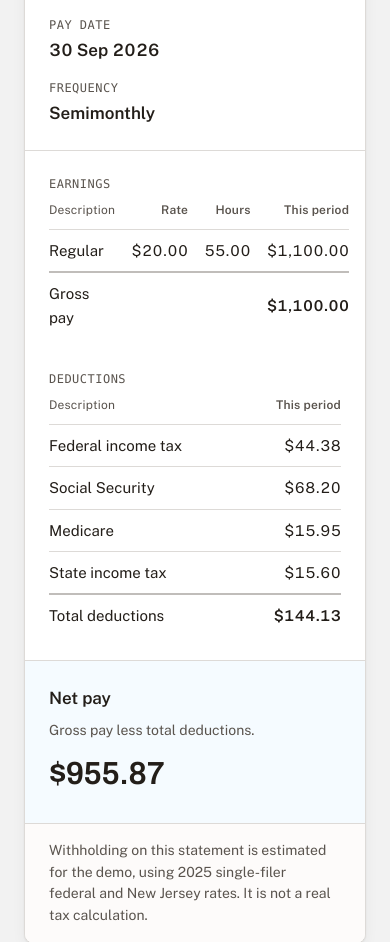
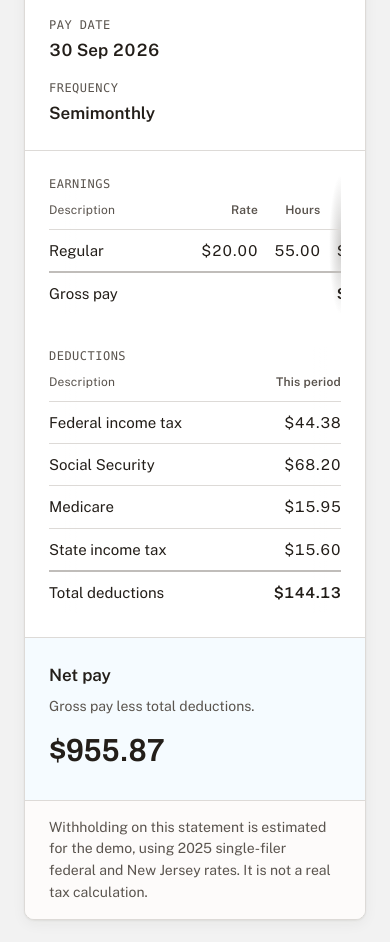
Before and after one commit to edmullen/credentials-demo, a FastAPI app: page /p/p01/paystubs/b53638d6-8ff1-51a6-9e33-a6df833c8cba in a window 390 px wide. Shown: the part 655-1597 px from the top of the page. Run offline with FastAPI, Linux system fonts and the light colour scheme.

Commit message:
Payroll: paystub tables scroll sideways on mobile (Loop 4a, PR 5)
Payroll's cred.css is now the Loop 4a handoff's file, byte for byte,
pinned by length and SHA-256 in a new test. Each figures table on the
paystub sits in the handoff's .figures__scroll region: role="region",
labelled by its caption (fig-earnings, fig-deductions), and focusable,
so it scrolls by touch and by keyboard, with an edge-shadow cue.

Closes #69 (docs/design.md §8, §14)

Co-Authored-By: Claude Opus 5.5 <noreply@anthropic.com>

```diff
--- a/apps/payroll/app/static/cred.css
+++ b/apps/payroll/app/static/cred.css
@@ -679,3 +679,28 @@ html[data-app="payroll"] {
   padding: 12px calc(var(--space) * 2.5);
 }
 .connlist__meta { display: flex; flex-direction: column; min-width: 12rem; flex: 1; }
+
+
+/* ============================================================
+   Loop 4a additions — Payroll
+   The paystub's figure tables scroll sideways when they don't
+   fit, instead of being clipped by .panel's overflow. Nothing
+   else in Payroll changes.
+   ============================================================ */
+.figures__scroll {
+  overflow-x: auto;
+  overscroll-behavior-x: contain;
+  border-radius: 2px;
+  /* scroll cue: a soft edge shadow appears only on a side that has
+     more to show; the two surface-coloured covers scroll with the
+     content and hide the shadow once that edge is reached */
+  background:
+    linear-gradient(to right, var(--surface) 40%, transparent) left center / 28px 100% no-repeat local,
+    linear-gradient(to left,  var(--surface) 40%, transparent) right center / 28px 100% no-repeat local,
+    radial-gradient(farthest-side at 0 50%,    oklch(0.24 0.012 70 / 0.22), transparent) left center / 12px 100% no-repeat scroll,
+    radial-gradient(farthest-side at 100% 50%, oklch(0.24 0.012 70 / 0.22), transparent) right center / 12px 100% no-repeat scroll;
+}
+.figures__scroll:focus-visible { outline-offset: 4px; }
+/* keep the description column readable rather than crushed */
+.figures__scroll .figures tbody th,
+.figures__scroll .figures tfoot th { min-width: 8.5rem; }
--- a/apps/payroll/app/templates/paystub.html
+++ b/apps/payroll/app/templates/paystub.html
@@ -38,8 +38,9 @@
         </div>
         <div class="panel__section">
           <div class="figures__pair">
+            <div class="figures__scroll" role="region" aria-labelledby="fig-earnings" tabindex="0">
             <table class="figures">
-              <caption>Earnings</caption>
+              <caption id="fig-earnings">Earnings</caption>
               <thead>
                 <tr>
                   <th scope="col">Description</th>
@@ -65,8 +66,10 @@
                 </tr>
               </tfoot>
             </table>
+            </div>
+            <div class="figures__scroll" role="region" aria-labelledby="fig-deductions" tabindex="0">
             <table class="figures">
-              <caption>Deductions</caption>
+              <caption id="fig-deductions">Deductions</caption>
               <thead>
                 <tr>
                   <th scope="col">Description</th>
@@ -88,6 +91,7 @@
                 </tr>
               </tfoot>
             </table>
+            </div>
           </div>
         </div>
         <div class="panel__section stub__net">
```
Also changed, not shown: apps/payroll/tests/test_paystub_display.py (+11 -0 lines), apps/payroll/tests/test_stylesheet.py (added, +17 -0 lines).
